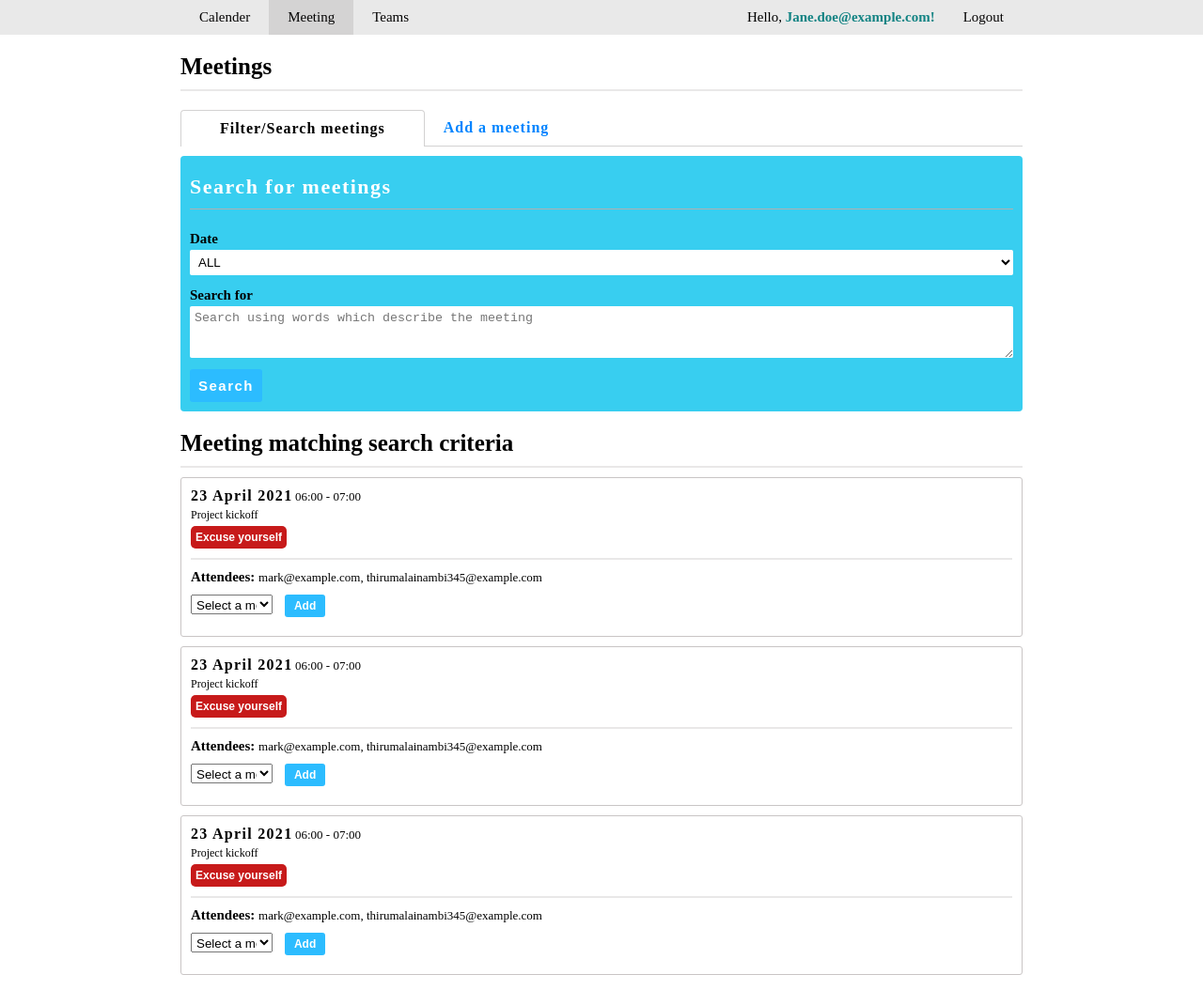
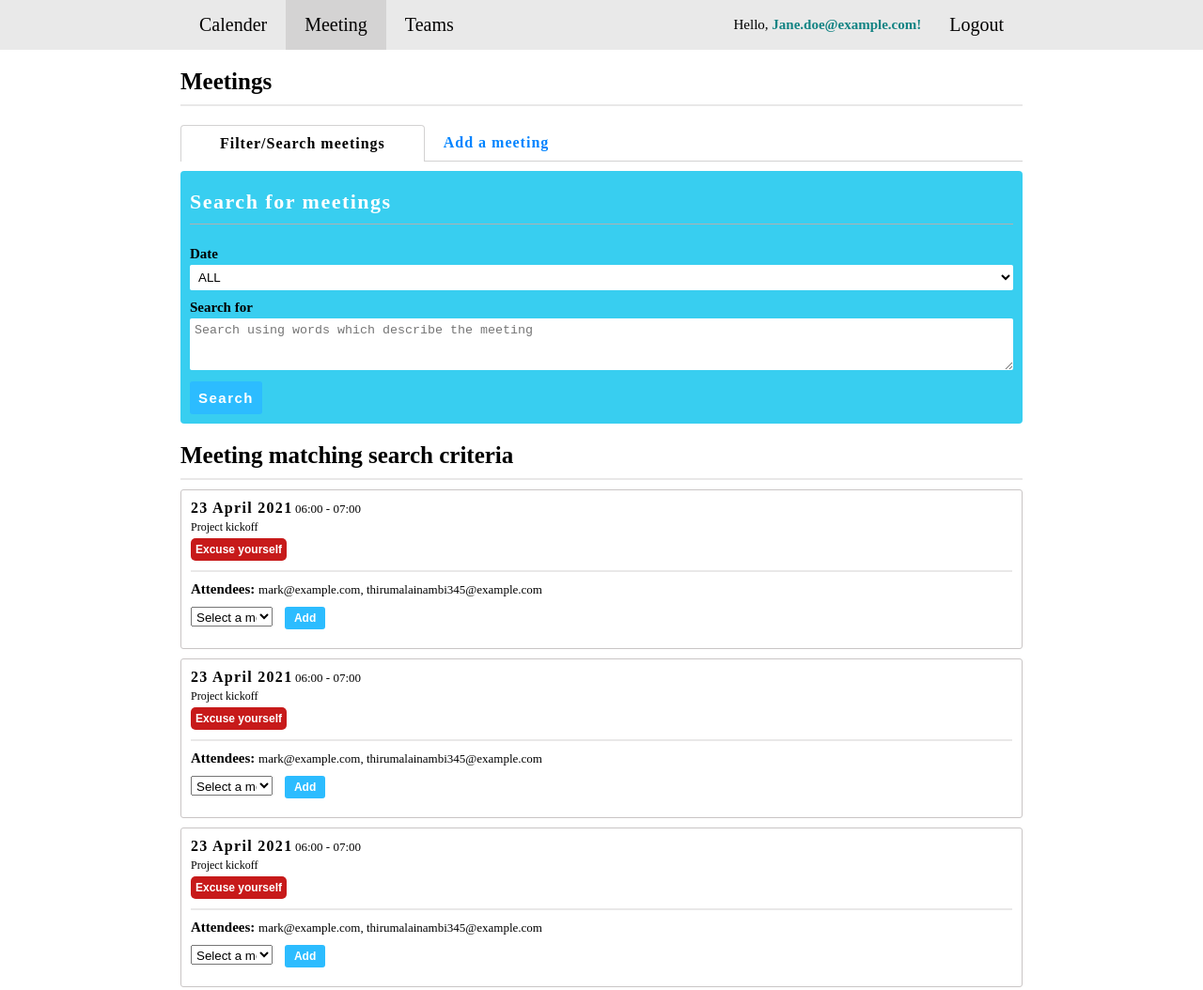
Before and after one commit to Thirumalainambi14/fynd-case-study-project-1, a website: page public/meeting_page_filter.html in a window 1280 px wide. Shown: the whole page at 94% size. Drawn offline with Linux system fonts and the light colour scheme.

Commit message:
final push

```diff
--- a/public/css/global/navbar.css
+++ b/public/css/global/navbar.css
@@ -79,8 +79,8 @@
   display: flex;
   justify-content: space-between;
   color: var(--dark);
-  font-size: 1.5rem;
-  padding: 1rem 2rem;
+  font-size: 2rem;
+  padding: 1.5rem 2rem;
 }
 
 .calender__menu--list a:hover,
--- a/public/meeting_page_filter.html
+++ b/public/meeting_page_filter.html
@@ -77,7 +77,7 @@
 
       <div class="meeting__search--section">
         <h1>Search for meetings</h1>
-
+        <form action="">
           <div class="meeting__dropdown">
             <label for="date">Date</label>
             <select name="date" id="date">
@@ -95,6 +95,7 @@
           </div>
 
           <input type="submit" class="button button__type--search" value="Search">
+        </form>
       </div>
     </section>
 
```
Also changed, not shown: public/css/team/team.css (+15 -3 lines), public/meeting_page_add.html (+2 -1 lines). Lines whose indentation alone changed are shown as unchanged.
